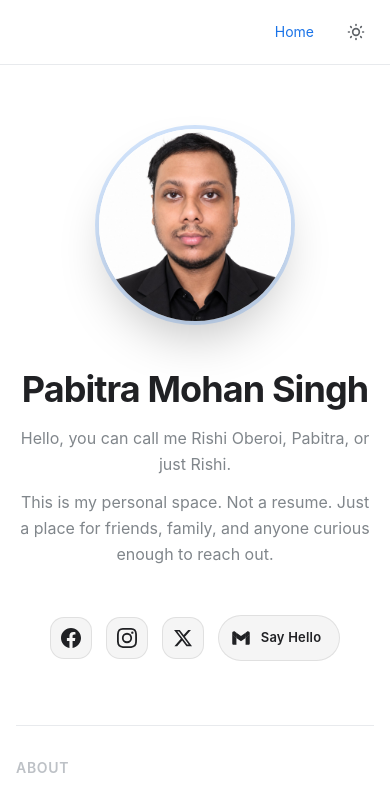
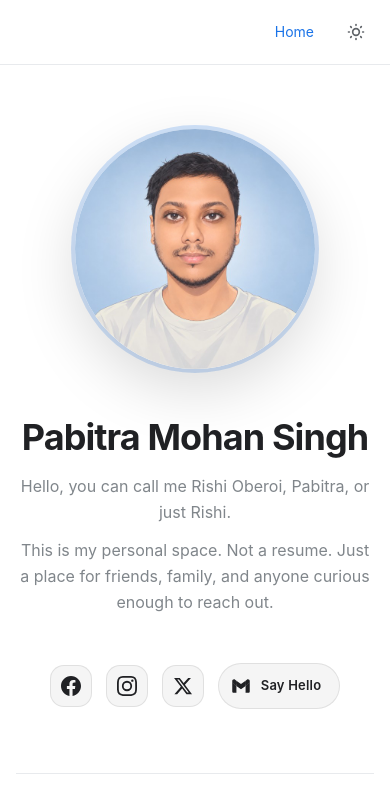
Before and after one commit to thepabitrams/itspabitramohansingh, an Astro site: page /home in a window 390 px wide. Shown: the top 787 px of the page. Built offline with nearby package versions, Linux system fonts and the light colour scheme; Astro itself is replaced by a stand-in of ours.

Commit message:
clean up home and profile cycle with reveal animation

```diff
--- a/src/components/home/Profile.astro
+++ b/src/components/home/Profile.astro
@@ -1,11 +1,26 @@
+---
+const photos = [
+  { src: '/profile/portrait-01.jpg', alt: 'Pabitra Mohan Singh' },
+  { src: '/profile/portrait-02.jpg', alt: '' },
+  { src: '/profile/portrait-03.jpg', alt: '' },
+  { src: '/profile/portrait-04.jpg', alt: '' },
+  { src: '/profile/portrait-05.jpg', alt: '' },
+  { src: '/profile/portrait-06.jpg', alt: '' },
+  { src: '/profile/portrait-07.jpg', alt: '' },
+];
+---
+
 <div class="shrink-0 animate-slide-in-right animate-delay-200">
-  <div class="w-48 h-48 md:w-64 md:h-64 lg:w-80 lg:h-80 rounded-full overflow-hidden shadow-2xl ring-4 ring-primary/20 hover:ring-primary/40 transition-all duration-300 hover:scale-105">
-    <img
-      src="/profile/profile.webp"
-      alt="Pabitra Mohan Singh"
-      class="w-full h-full object-cover"
-      loading="eager"
-      fetchpriority="high"
-    />
+  <div class="profile-photo">
+    {photos.map((photo, index) => (
+      <img
+        class="profile-photo__slide"
+        src={photo.src}
+        alt={photo.alt}
+        loading={index === 0 ? 'eager' : 'lazy'}
+        fetchpriority={index === 0 ? 'high' : undefined}
+        aria-hidden={index > 0 ? 'true' : undefined}
+      />
+    ))}
   </div>
 </div>
--- a/src/styles/components.css
+++ b/src/styles/components.css
@@ -217,4 +217,67 @@
       height: var(--spacing-icon-inner-compact);
     }
   }
+
+  .profile-photo {
+    position: relative;
+    width: var(--spacing-photo);
+    height: var(--spacing-photo);
+    border-radius: 50%;
+    overflow: hidden;
+    box-shadow: var(--shadow-photo);
+    transition: box-shadow 0.35s ease, transform 0.35s cubic-bezier(0.34, 1.56, 0.64, 1);
+  }
+
+  .profile-photo:hover {
+    transform: scale(1.04);
+    box-shadow: var(--shadow-photo-hover);
+  }
+
+  .profile-photo__slide {
+    position: absolute;
+    inset: 0;
+    width: 100%;
+    height: 100%;
+    object-fit: cover;
+    opacity: 0;
+    animation: var(--animate-profile-cycle);
+    will-change: opacity, transform;
+    backface-visibility: hidden;
+  }
+
+  .profile-photo__slide:nth-child(1) { animation-delay: 0s; }
+  .profile-photo__slide:nth-child(2) { animation-delay: 4s; }
+  .profile-photo__slide:nth-child(3) { animation-delay: 8s; }
+  .profile-photo__slide:nth-child(4) { animation-delay: 12s; }
+  .profile-photo__slide:nth-child(5) { animation-delay: 16s; }
+  .profile-photo__slide:nth-child(6) { animation-delay: 20s; }
+  .profile-photo__slide:nth-child(7) { animation-delay: 24s; }
+
+  @media (max-width: 480px) {
+    .profile-photo {
+      width: var(--spacing-photo-compact);
+      height: var(--spacing-photo-compact);
+    }
+  }
+
+  @media (prefers-reduced-motion: reduce) {
+    .profile-photo__slide {
+      position: absolute;
+      inset: 0;
+      width: 100%;
+      height: 100%;
+      object-fit: cover;
+      opacity: 0;
+      animation: var(--animate-profile-cycle);
+      will-change: opacity, transform;
+      backface-visibility: hidden;
+    }
+    .profile-photo__slide:first-child {
+      opacity: 1;
+    }
+    .profile-photo,
+    .profile-photo:hover {
+      transform: none;
+    }
+  }
 }
--- a/src/styles/tokens.css
+++ b/src/styles/tokens.css
@@ -24,6 +24,9 @@
   --spacing-icon-inner: 22px;
   --spacing-icon-inner-compact: 20px;
 
+  --spacing-photo: 320px;
+  --spacing-photo-compact: 240px;
+
   --radius-icon: 14px;
   --radius-tooltip: 8px;
   --radius-pill: 9999px;
@@ -49,6 +52,9 @@
   --shadow-glow-x: 0 14px 28px -8px rgba(74, 74, 74, 0.70);
   --shadow-glow-gmail: 0 14px 28px -8px rgba(66, 133, 244, 0.35);
 
+  --shadow-photo: 0 20px 60px rgba(0, 0, 0, 0.15), 0 0 0 4px rgba(26, 115, 232, 0.2);
+  --shadow-photo-hover: 0 24px 70px rgba(0, 0, 0, 0.2), 0 0 0 6px rgba(26, 115, 232, 0.4);
+
   --color-icon-bg: rgba(127, 127, 127, 0.08);
   --color-icon-border: rgba(127, 127, 127, 0.18);
   --color-tooltip-bg: #0D1117;
@@ -59,6 +65,7 @@
   --animate-slide-in-left: slide-in-left 0.6s cubic-bezier(0.2, 0.9, 0.4, 1) forwards;
   --animate-slide-in-right: slide-in-right 0.6s cubic-bezier(0.2, 0.9, 0.4, 1) forwards;
   --animate-slide-in-up: slide-in-up 0.6s cubic-bezier(0.2, 0.9, 0.4, 1) forwards;
+  --animate-profile-cycle: profile-cycle 28s linear infinite;
 
   @keyframes icon-pop {
     0% { transform: scale(1); }
@@ -91,4 +98,13 @@
     0% { transform: translateY(40px); opacity: 0; }
     100% { transform: translateY(0); opacity: 1; }
   }
+
+  @keyframes profile-cycle {
+    0%      { opacity: 0; transform: scale(1); }
+    1.79%   { opacity: 1; transform: scale(1.01); }
+    12.5%   { opacity: 1; transform: scale(1.06); }
+    14.29%  { opacity: 0; transform: scale(1.06); }
+    14.30%  { opacity: 0; transform: scale(1); }
+    100%    { opacity: 0; transform: scale(1); }
+  }
 }
```
Also changed, not shown: public/profile/portrait-01.jpg (added), public/profile/portrait-02.jpg (added), public/profile/portrait-03.jpg (added), public/profile/portrait-04.jpg (added), public/profile/portrait-05.jpg (added), public/profile/portrait-06.jpg (added), public/profile/portrait-07.jpg (added), public/profile/profile.webp (deleted), public/toolpabitrams/architecture.webp (deleted), public/toolpabitrams/toolpabitrams.gif (deleted).
